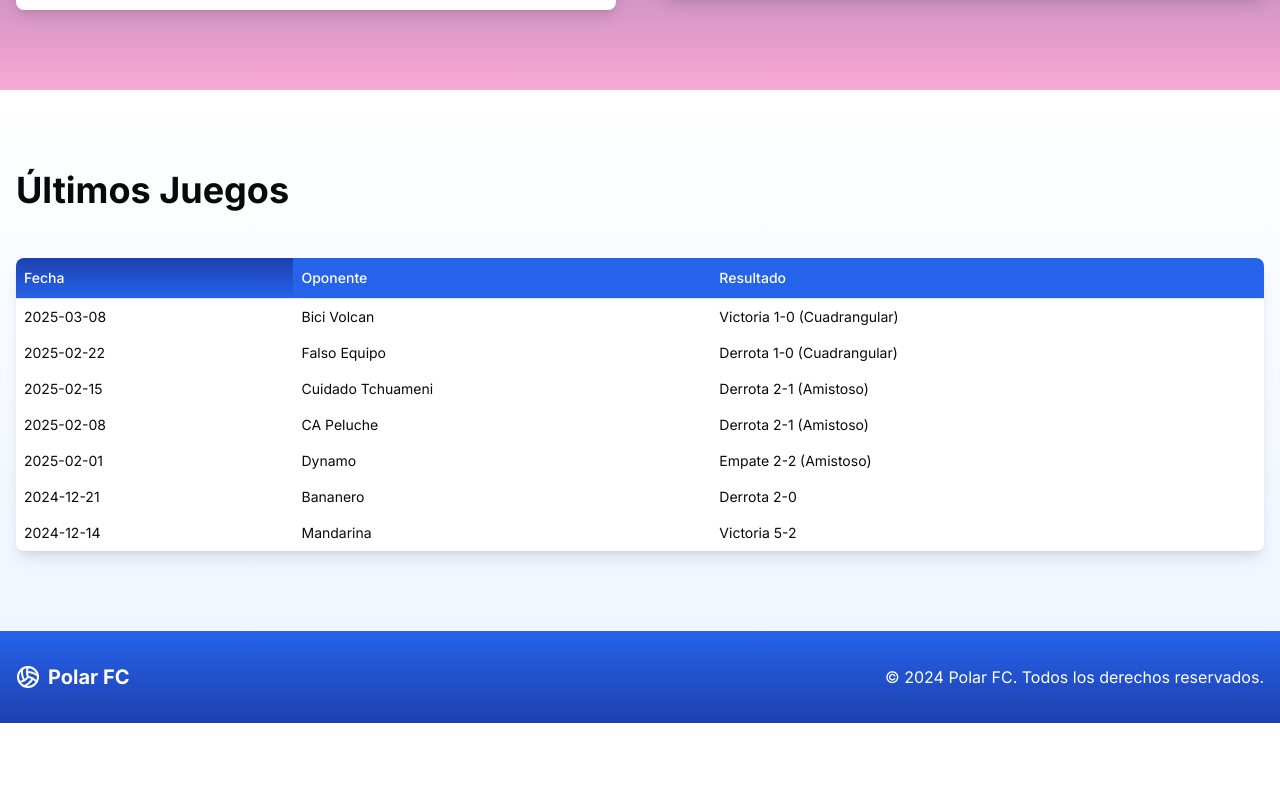
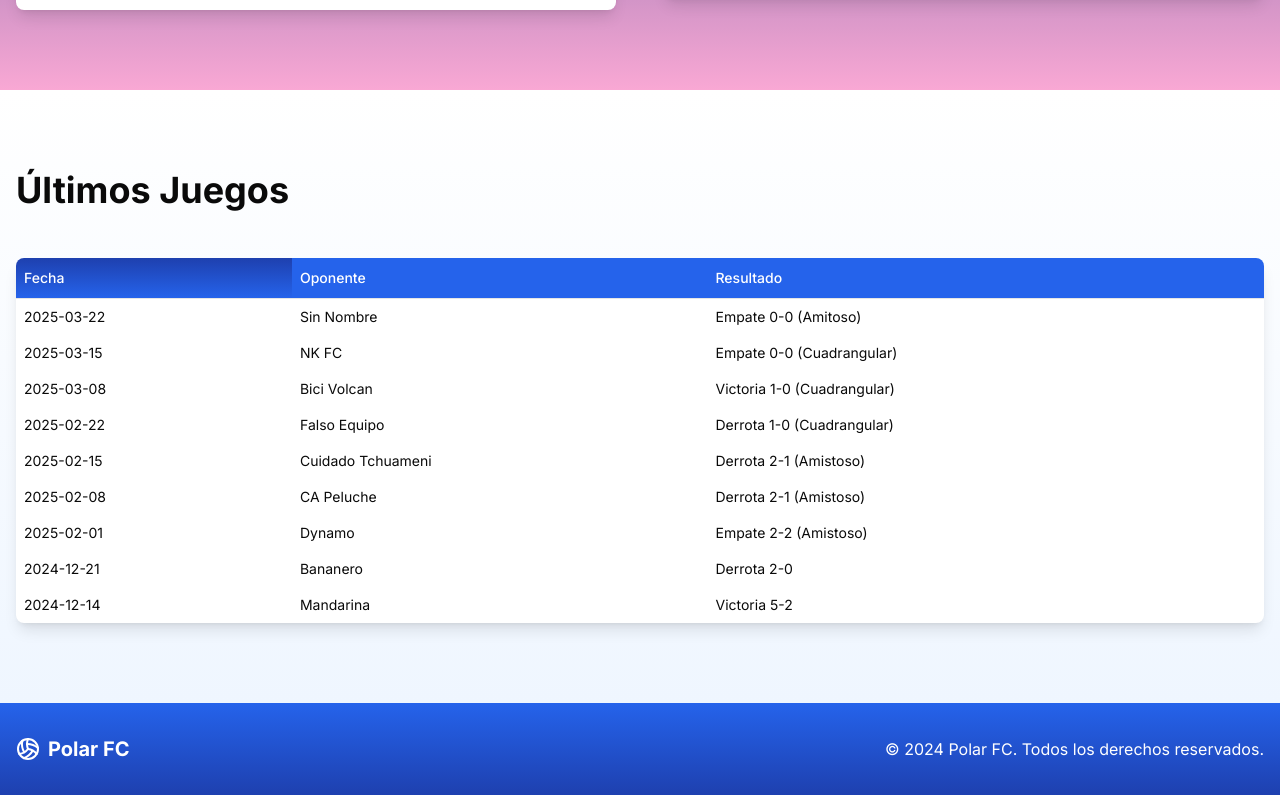
Before and after one commit to ChristianSnchz/polar, a Next.js app in the folder polar/: page / in a window 1280 px wide. Shown: the part 2486-3281 px from the top of the page. Before the commit the page ends 3209 px from the top, so only its background shows below. Built offline with nearby package versions, Linux system fonts and the light colour scheme.

Commit message:
polar page

```diff
--- a/polar/components/Games.tsx
+++ b/polar/components/Games.tsx
@@ -12,6 +12,16 @@ import AnimatedSection from './AnimatedSection';
 import { motion } from 'framer-motion';
 
 const games = [
+  {
+    date: '2025-03-22',
+    opponent: 'Sin Nombre',
+    result: 'Empate 0-0 (Amitoso)',
+  },
+  {
+    date: '2025-03-15',
+    opponent: 'NK FC',
+    result: 'Empate 0-0 (Cuadrangular)',
+  },
   {
     date: '2025-03-08',
     opponent: 'Bici Volcan',
```
